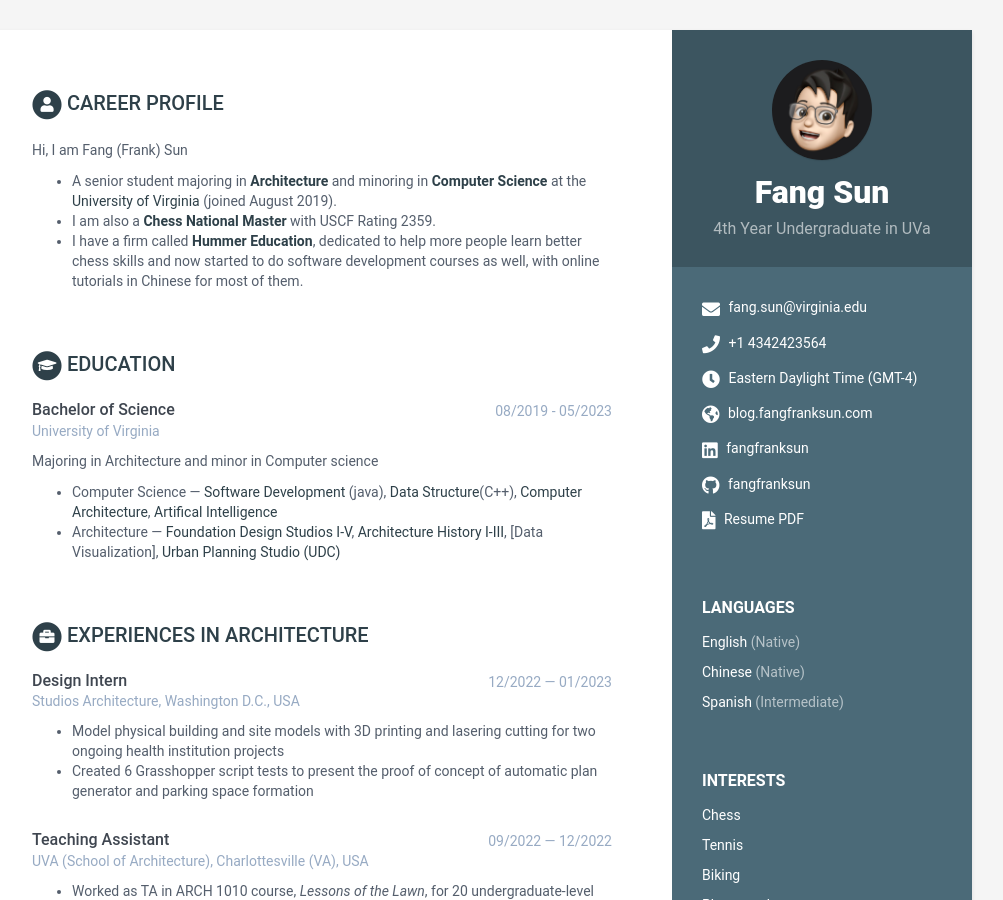
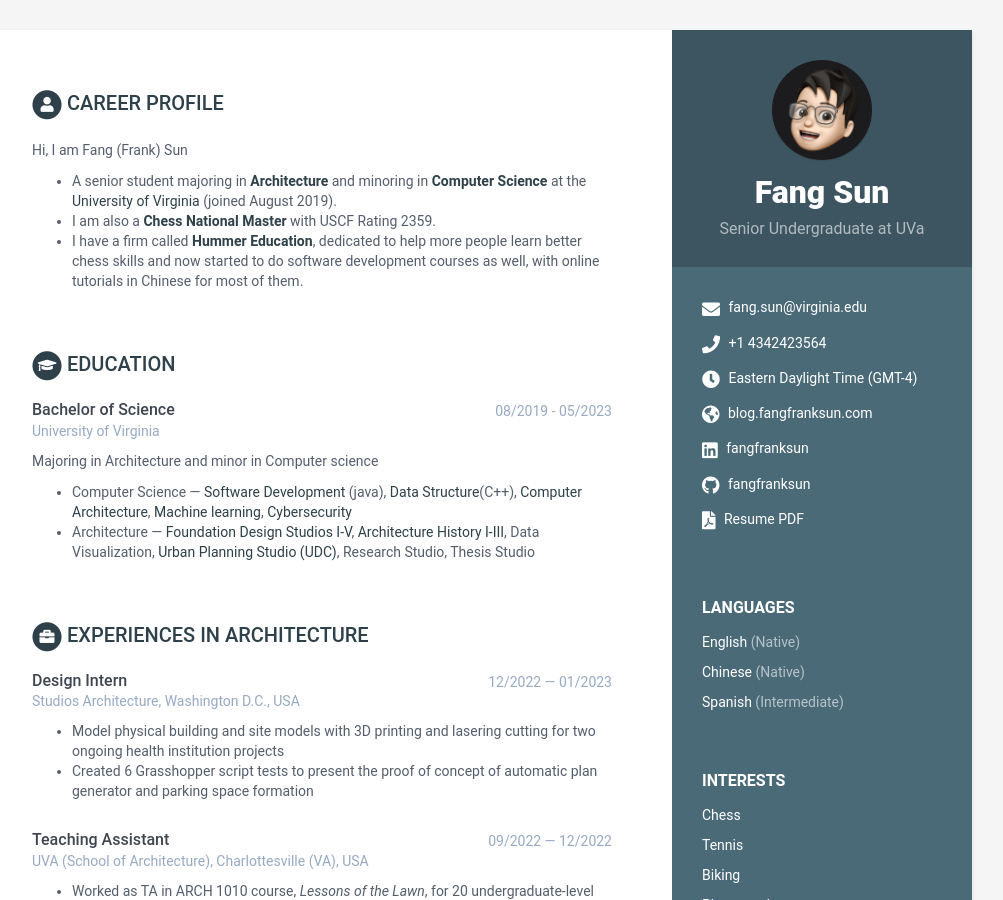
Before and after one commit to FangFrankSun/My_Resume, a Jekyll site: the page built from index.html, in a window 1280 px wide and 900 px high. Shown: the whole window, without its empty margins (168-1171 px from the left). Built offline with Jekyll 4.4.1, drawn with Linux system fonts in a browser that asks for light colours.

Commit message:
Update data.yml

```diff
--- a/_data/data.yml
+++ b/_data/data.yml
@@ -9,7 +9,7 @@ sidebar:
 
     # Profile information
     name: Fang Sun
-    tagline: 4th Year Undergraduate in UVa
+    tagline: Senior Undergraduate at UVa
     avatar: profile.png
 
     # Sidebar links
@@ -78,8 +78,8 @@ education:
         time: 08/2019 - 05/2023
         details: |
           Majoring in Architecture and minor in Computer science
-            - Computer Science — [Software Development](https://www.cs.virginia.edu/~sherriff/cs2110/syllabus.php) (java), [Data Structure](https://www.cs.virginia.edu/~asb/cs2150.php)(C++), [Computer Architecture](https://www.cs.virginia.edu/~cr4bd/3330/F2021/), [Artifical Intelligence](https://www.haifeng-xu.com/cs4710sp20/index.htm)
-            - Architecture — [Foundation Design Studios I-V](https://www.arch.virginia.edu/programs/architecture/undergraduate), [Architecture History I-III](https://www.arch.virginia.edu/programs/architectural-history/undergraduate), [Data Visualization], [Urban Planning Studio (UDC)](https://www.arch.virginia.edu/programs/urban-design)
+            - Computer Science — [Software Development](https://www.cs.virginia.edu/~sherriff/cs2110/syllabus.php) (java), [Data Structure](https://www.cs.virginia.edu/~asb/cs2150.php)(C++), [Computer Architecture](https://www.cs.virginia.edu/~cr4bd/3330/F2021/), [Machine learning](https://yangfengji.net/uva-ml-undergrad/), [Cybersecurity](https://aaronbloomfield.github.io/ics/uva/syllabus.html)
+            - Architecture — [Foundation Design Studios I-V](https://www.arch.virginia.edu/programs/architecture/undergraduate), [Architecture History I-III](https://www.arch.virginia.edu/programs/architectural-history/undergraduate), Data Visualization, [Urban Planning Studio (UDC)](https://www.arch.virginia.edu/programs/urban-design), Research Studio, Thesis Studio
 
 
 experiences2:
```
